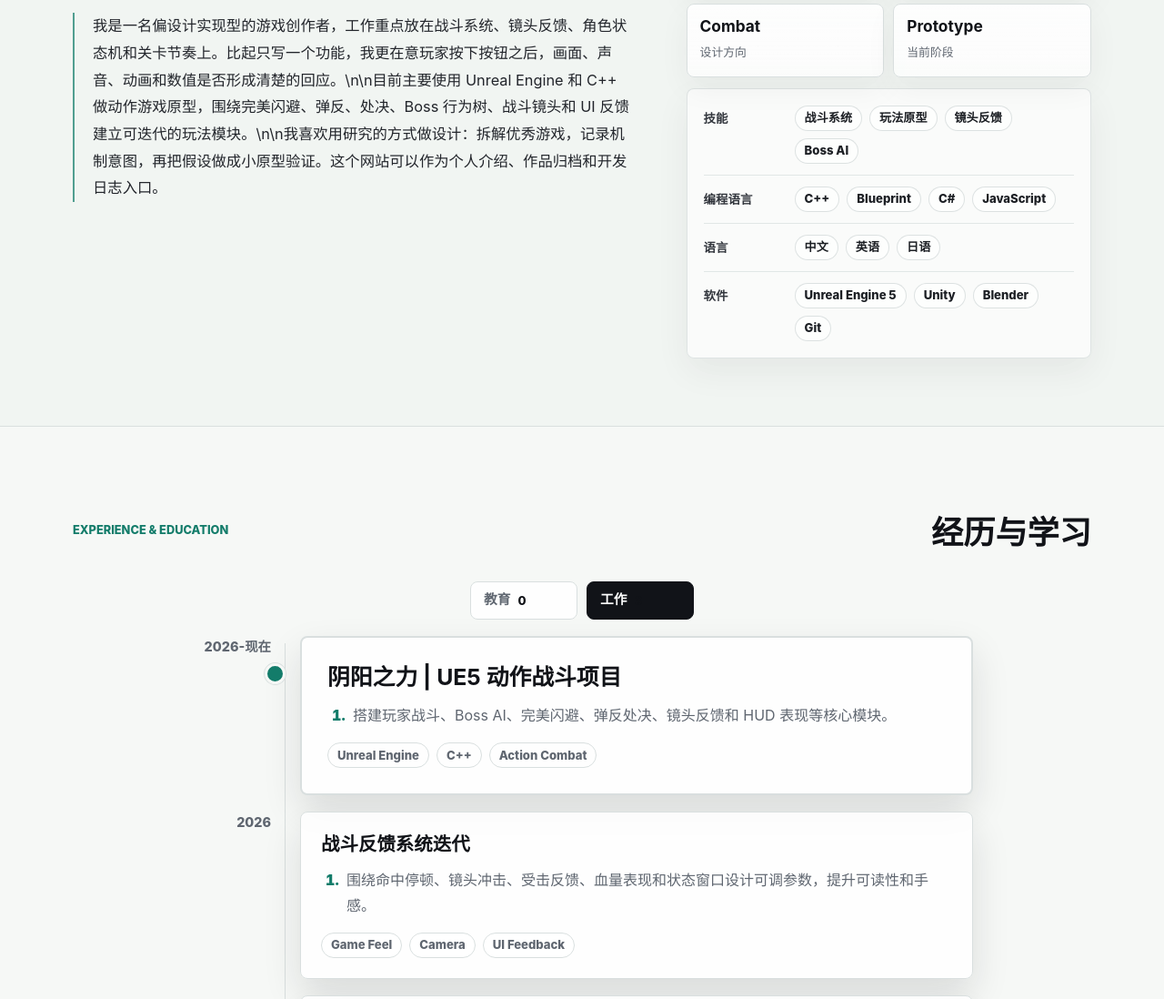
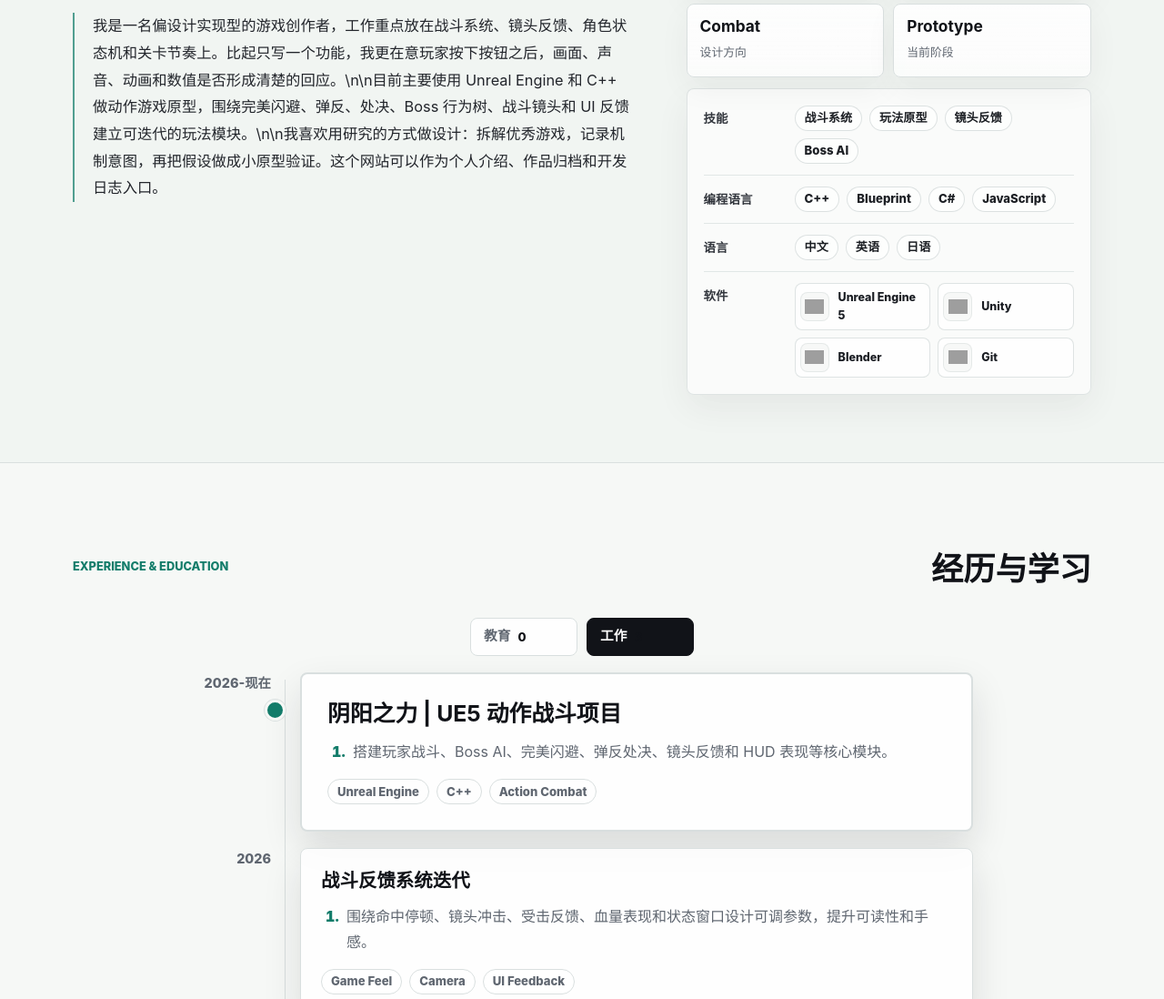
Before and after one commit to Jesse-Ning/PortfolioWebsite, a plain HTML site: page index.html in a window 1280 px wide. Shown: the part 901-1999 px from the top of the page at 91% size. Drawn offline with Linux system fonts and the light colour scheme; grey boxes are pictures that could not be loaded.

Commit message:
Show software keywords as brand icons

```diff
--- a/script.js
+++ b/script.js
@@ -509,6 +509,83 @@ function renderNav() {
     .join("");
 }
 
+const softwareIconMap = [
+  { pattern: /unreal|ue5|ue\b/i, slug: "unrealengine" },
+  { pattern: /unity/i, slug: "unity" },
+  { pattern: /blender/i, slug: "blender" },
+  { pattern: /^git$/i, slug: "git" },
+  { pattern: /github/i, slug: "github" },
+  { pattern: /sketchup|sketch up/i, slug: "sketchup" },
+  { pattern: /photoshop|photo shop|ps\b/i, slug: "adobephotoshop" },
+  { pattern: /\bword\b|microsoft word/i, slug: "microsoftword" },
+  { pattern: /\bexcel\b|microsoft excel/i, slug: "microsoftexcel" },
+  { pattern: /powerpoint|power point|ppt/i, slug: "microsoftpowerpoint" }
+];
+
+function isSoftwareKeywordGroup(group) {
+  const label = String(group?.label || "").trim();
+  return label === "软件" || /software/i.test(label);
+}
+
+function getSoftwareIcon(item) {
+  const label = String(item || "").trim();
+  if (!label) return null;
+
+  const match = softwareIconMap.find((entry) => entry.pattern.test(label));
+  if (!match) return null;
+
+  return {
+    label,
+    src: "https://cdn.simpleicons.org/" + match.slug
+  };
+}
+
+function renderProfileKeywordGroup(group) {
+  const items = toTags(group.items);
+  const softwareGroup = isSoftwareKeywordGroup(group);
+
+  return `
+    <article class="keyword-group${softwareGroup ? " is-software" : ""} reveal">
+      <h3>${escapeHtml(group.label)}</h3>
+      ${softwareGroup ? renderSoftwareIconList(items) : renderKeywordChipList(items)}
+    </article>
+  `;
+}
+
+function renderKeywordChipList(items) {
+  return `
+    <div class="keyword-list">
+      ${items.map((item) => `<span class="keyword-chip">${escapeHtml(item)}</span>`).join("")}
+    </div>
+  `;
+}
+
+function renderSoftwareIconList(items) {
+  return `
+    <div class="software-icon-list">
+      ${items.map(renderSoftwareIconItem).join("")}
+    </div>
+  `;
+}
+
+function renderSoftwareIconItem(item) {
+  const iconData = getSoftwareIcon(item);
+  const fallback = String(item || "").trim().slice(0, 2).toUpperCase();
+
+  return `
+    <span class="software-icon-card" title="${attr(item)}">
+      <span class="software-icon-mark" aria-hidden="true">
+        ${
+          iconData
+            ? `<img src="${attr(iconData.src)}" alt="" loading="lazy" onerror="this.remove();" />`
+            : `<span>${escapeHtml(fallback)}</span>`
+        }
+      </span>
+      <span>${escapeHtml(item)}</span>
+    </span>
+  `;
+}
+
 function renderProfile() {
   const { profile } = siteData;
   document.title = `${profile.name} | Personal Portfolio`;
@@ -535,16 +612,7 @@ function renderProfile() {
     .join("");
 
   document.getElementById("profile-keywords").innerHTML = profile.keywords
-    .map(
-      (group) => `
-        <article class="keyword-group reveal">
-          <h3>${escapeHtml(group.label)}</h3>
-          <div class="keyword-list">
-            ${toTags(group.items).map((item) => `<span class="keyword-chip">${escapeHtml(item)}</span>`).join("")}
-          </div>
-        </article>
-      `
-    )
+    .map(renderProfileKeywordGroup)
     .join("");
 
   const links = profile.links
--- a/styles.css
+++ b/styles.css
@@ -503,6 +503,52 @@ h2 {
   font-size: 0.82rem;
   font-weight: 760;
 }
+.keyword-group.is-software {
+  align-items: stretch;
+}
+
+.software-icon-list {
+  display: grid;
+  grid-template-columns: repeat(2, minmax(0, 1fr));
+  gap: 8px;
+}
+
+.software-icon-card {
+  display: grid;
+  grid-template-columns: 34px minmax(0, 1fr);
+  align-items: center;
+  gap: 8px;
+  min-height: 42px;
+  padding: 5px 8px 5px 5px;
+  border: 1px solid color-mix(in srgb, var(--line) 86%, transparent);
+  border-radius: 8px;
+  color: color-mix(in srgb, var(--ink) 88%, var(--muted));
+  background: color-mix(in srgb, var(--surface-strong) 56%, transparent);
+  font-size: 0.78rem;
+  font-weight: 780;
+}
+
+.software-icon-mark {
+  display: grid;
+  place-items: center;
+  width: 32px;
+  height: 32px;
+  border: 1px solid color-mix(in srgb, var(--line) 58%, transparent);
+  border-radius: 8px;
+  color: #111318;
+  background: #f7f8f7;
+}
+
+.software-icon-mark img {
+  width: 21px;
+  height: 21px;
+  object-fit: contain;
+}
+
+.software-icon-mark span {
+  font-size: 0.68rem;
+  font-weight: 900;
+}
 
 .fact-item {
   min-height: 76px;
@@ -1442,6 +1488,10 @@ body[data-theme="dark"] .dev-action.primary {
     gap: 8px;
   }
 
+  .software-icon-list {
+    grid-template-columns: 1fr;
+  }
+
   .project-card.is-featured {
     display: flex;
     grid-column: auto;
```
